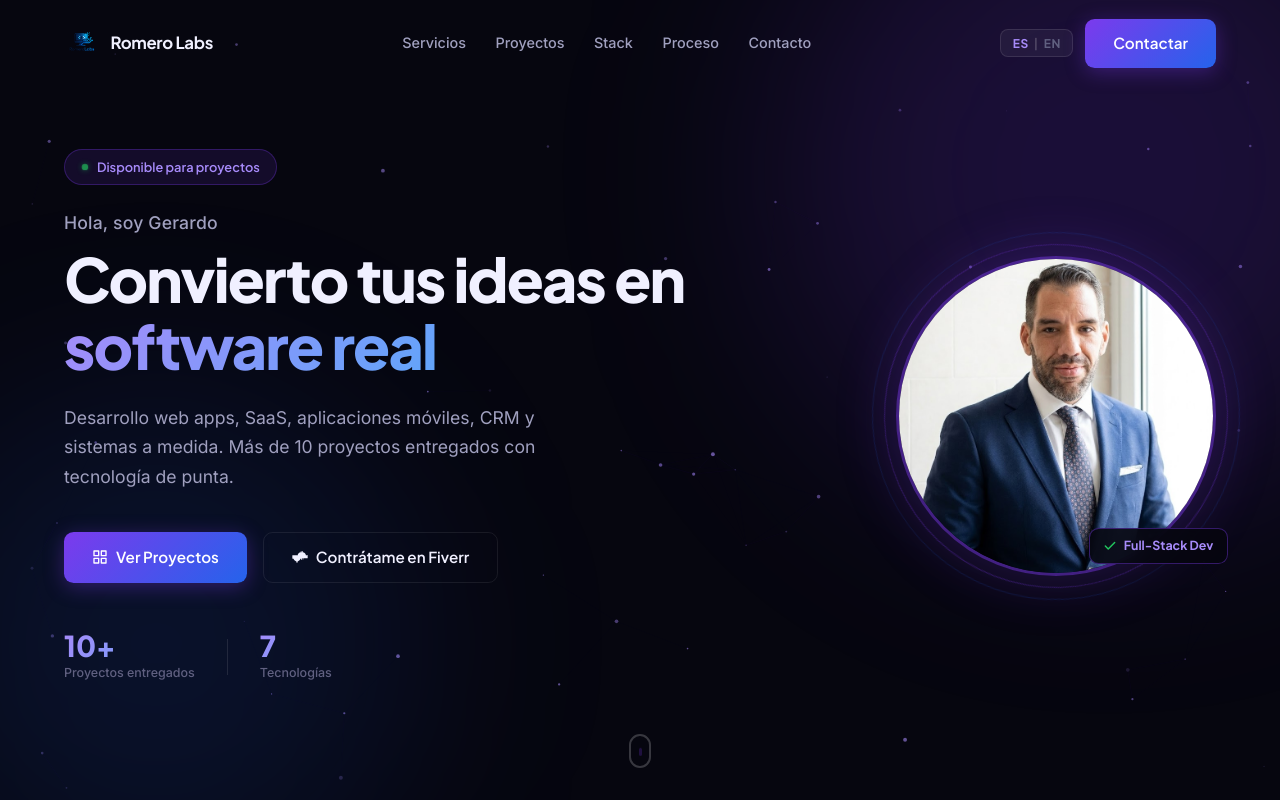
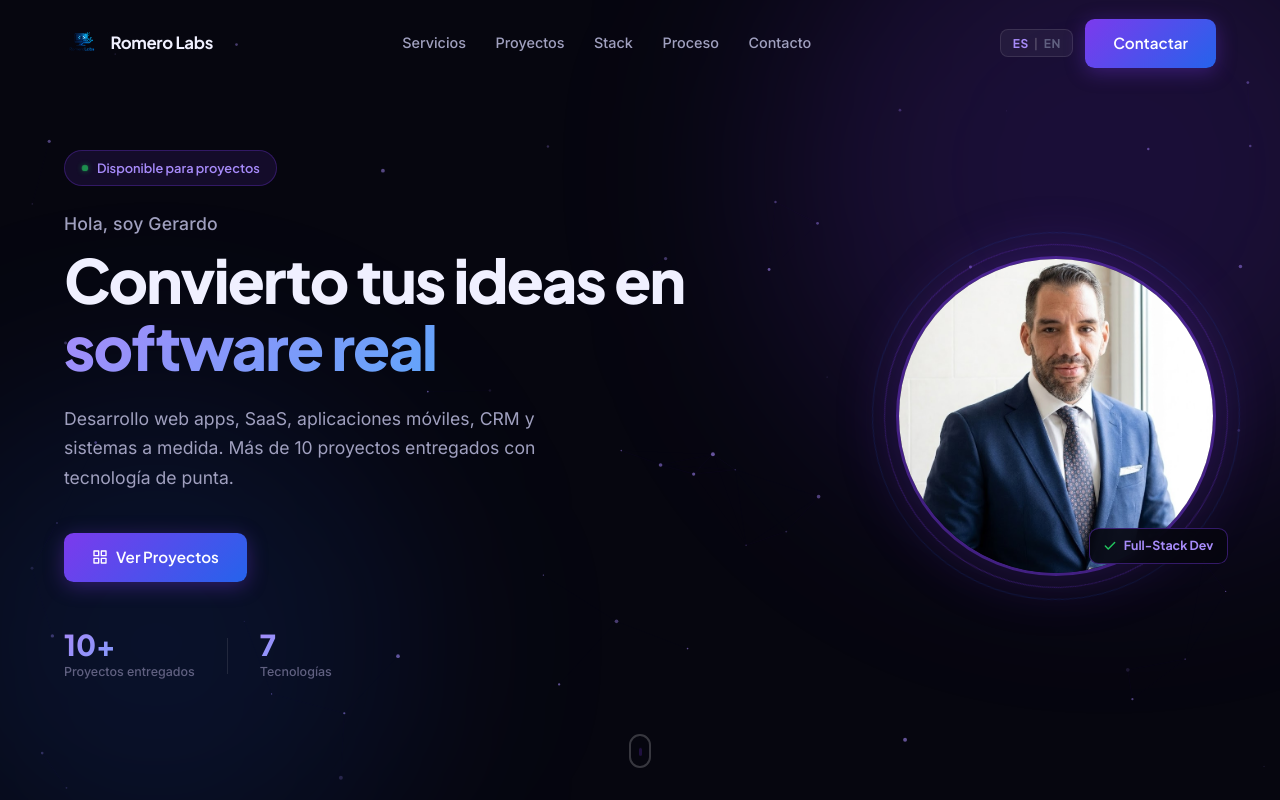
Before and after one commit to RomeroGerardo/portfolio, a React (Vite) app: page / in a window 1280 px wide. Shown: the top 800 px of the page. Built offline with nearby package versions, Linux system fonts and the light colour scheme.

Commit message:
UI: Remove Fiverr contact buttons

```diff
--- a/src/components/Contact.tsx
+++ b/src/components/Contact.tsx
@@ -19,17 +19,7 @@ export default function Contact({ t }: Props) {
             <p className="contact__desc">{t.contact.desc}</p>
 
             <div className="contact__actions">
-              <a
-                href="https://www.fiverr.com/"
-                target="_blank"
-                rel="noopener noreferrer"
-                className="btn btn-primary contact__btn"
-              >
-                <svg width="18" height="18" viewBox="0 0 24 24" fill="currentColor">
-                  <path d="M23 9.5h-1.3c-.3 0-.5.1-.7.2-.3-2.5-2.3-4.5-4.8-4.7V3.5c0-.3-.2-.5-.5-.5s-.5.2-.5.5v1.5h-1V3.5c0-.3-.2-.5-.5-.5s-.5.2-.5.5v1.5c-2.5.2-4.5 2.2-4.8 4.7-.2-.1-.4-.2-.7-.2H1c-.3 0-.5.2-.5.5v4c0 .3.2.5.5.5h1.3c.5 1.8 1.9 3.2 3.7 3.7V20c0 .3.2.5.5.5s.5-.2.5-.5v-1.8h1V20c0 .3.2.5.5.5s.5-.2.5-.5v-1.8c1.8-.5 3.2-1.9 3.7-3.7H14v1.5c0 .3.2.5.5.5s.5-.2.5-.5V14h1v1.5c0 .3.2.5.5.5s.5-.2.5-.5V14H23c.3 0 .5-.2.5-.5v-4c0-.3-.2-.5-.5-.5z"/>
-                </svg>
-                {t.contact.fiverr}
-              </a>
+
 
               <a
                 href="https://wa.me/543573402221"
--- a/src/components/Hero.tsx
+++ b/src/components/Hero.tsx
@@ -120,17 +120,7 @@ export default function Hero({ t }: Props) {
               </svg>
               {t.hero.cta}
             </a>
-            <a
-              href="https://www.fiverr.com/"
-              target="_blank"
-              rel="noopener noreferrer"
-              className="btn btn-outline"
-            >
-              <svg width="16" height="16" viewBox="0 0 24 24" fill="currentColor">
-                <path d="M23 9.5h-1.3c-.3 0-.5.1-.7.2-.3-2.5-2.3-4.5-4.8-4.7V3.5c0-.3-.2-.5-.5-.5s-.5.2-.5.5v1.5h-1V3.5c0-.3-.2-.5-.5-.5s-.5.2-.5.5v1.5c-2.5.2-4.5 2.2-4.8 4.7-.2-.1-.4-.2-.7-.2H1c-.3 0-.5.2-.5.5v4c0 .3.2.5.5.5h1.3c.5 1.8 1.9 3.2 3.7 3.7V20c0 .3.2.5.5.5s.5-.2.5-.5v-1.8h1V20c0 .3.2.5.5.5s.5-.2.5-.5v-1.8c1.8-.5 3.2-1.9 3.7-3.7H14v1.5c0 .3.2.5.5.5s.5-.2.5-.5V14h1v1.5c0 .3.2.5.5.5s.5-.2.5-.5V14H23c.3 0 .5-.2.5-.5v-4c0-.3-.2-.5-.5-.5z"/>
-              </svg>
-              {t.hero.ctaFiverr}
-            </a>
+
           </div>
 
           {/* Stats */}
```
